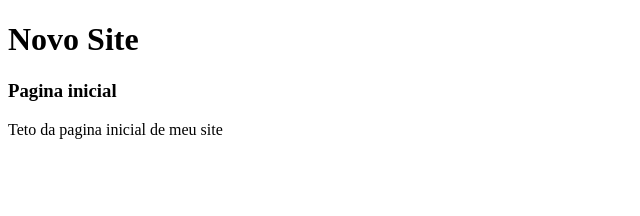
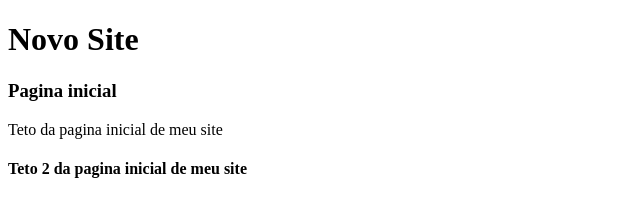
Before and after one commit to rick43255/AividadeBranch, a plain HTML site: page index.html in a window 1280 px wide. Shown: the whole page, without its empty margins (0-640 px from the left). Drawn offline with Linux system fonts and the light colour scheme.

Commit message:
mudanças no body adicionado h4

```diff
--- a/index.html
+++ b/index.html
@@ -12,5 +12,7 @@
 	<h3>Pagina inicial</h3>
 
 	<p>Teto da pagina inicial de meu site</p>
+
+	<H4>Teto 2 da pagina inicial de meu site</H4>
 </body>
 </html>
```
